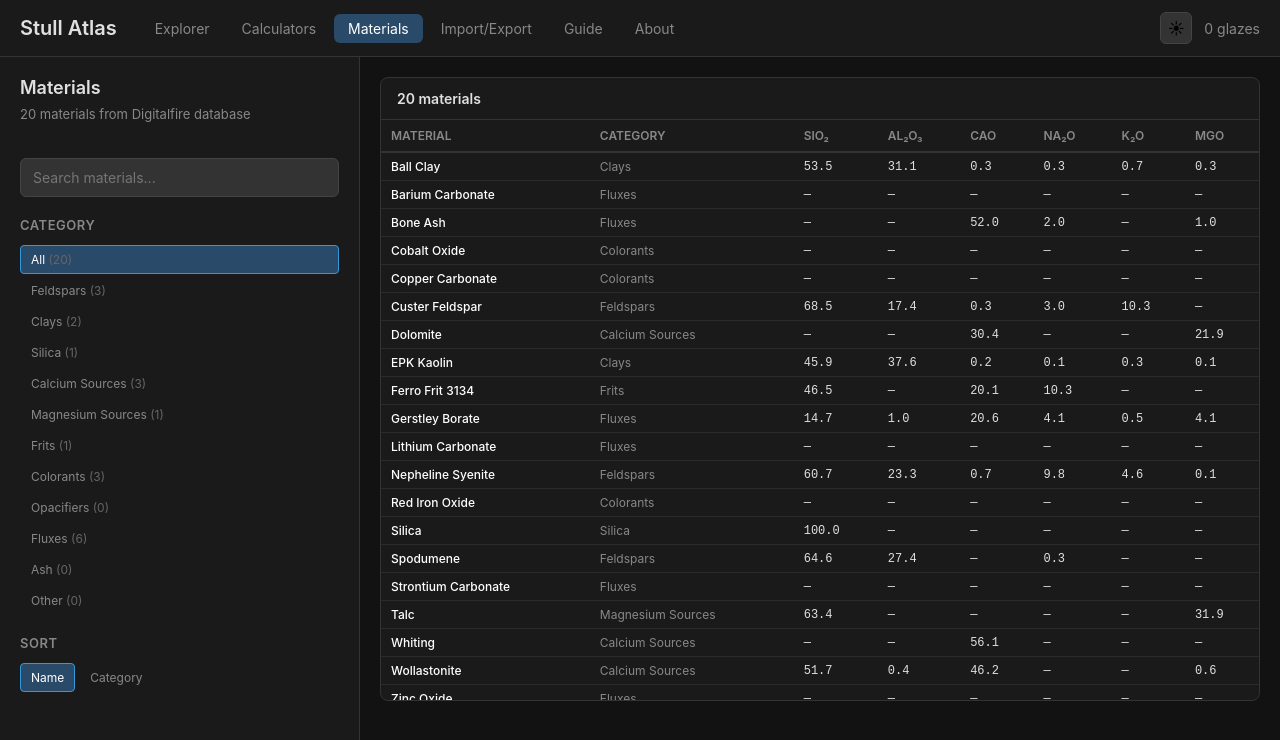
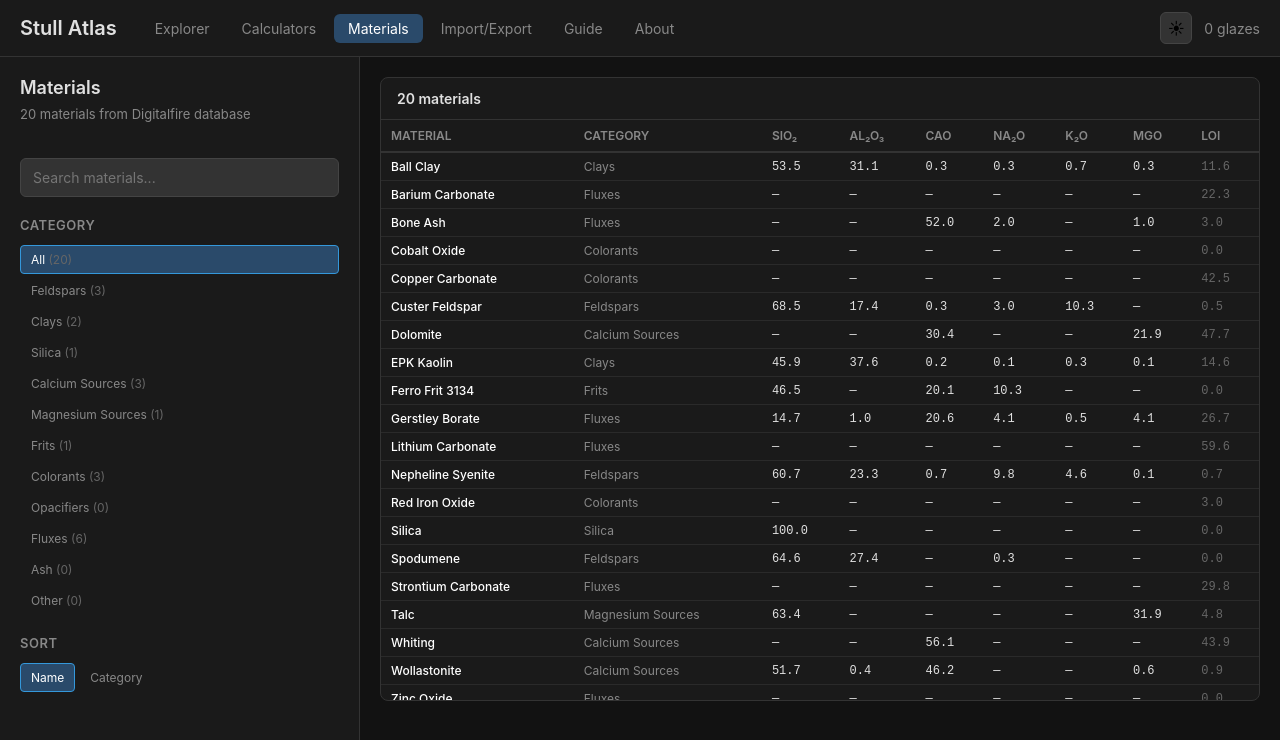
Before and after one commit to ryanlack616/stull-atlas, a React (Vite) app: page /#/materials in a window 1280 px wide. Shown: the top 740 px of the page. Built offline with nearby package versions, Linux system fonts and the light colour scheme.

Commit message:
add material database search improvements

```diff
--- a/src/infra/materials/materialDatabase.ts
+++ b/src/infra/materials/materialDatabase.ts
@@ -12,6 +12,7 @@
   private materials: Map<string, Material> = new Map()
   private aliases: Map<string, string> = new Map() // alias → canonical id
   private analyses: Map<string, Map<MaterialDatasetId, Record<OxideSymbol, number>>> = new Map()
+  private lois: Map<string, number> = new Map() // LOI per material
 
   constructor() {
     this.loadDigitalfire()
@@ -30,6 +31,11 @@
         category: mat.category,
         analyses: new Map(),
         defaultDataset: 'digitalfire_2024',
+        discontinued: mat.discontinued || false,
+      }
+
+      if (mat.loi !== undefined) {
+        this.lois.set(mat.id, mat.loi)
       }
 
       const analysis: Record<string, number> = {}
@@ -118,6 +124,10 @@
   getMaterialCount(): number {
     return this.materials.size
   }
+
+  getLoi(materialId: string): number | null {
+    return this.lois.get(materialId) ?? null
+  }
 }
 
 /** Singleton — eagerly created at import time */
--- a/src/pages/MaterialsPage.tsx
+++ b/src/pages/MaterialsPage.tsx
@@ -13,7 +13,8 @@
 
 const OXIDE_ORDER: OxideSymbol[] = [
   'SiO2', 'Al2O3', 'B2O3', 'Na2O', 'K2O', 'CaO', 'MgO',
-  'ZnO', 'BaO', 'SrO', 'Li2O', 'Fe2O3', 'TiO2', 'MnO', 'P2O5', 'SnO2', 'ZrO2'
+  'ZnO', 'BaO', 'SrO', 'Li2O', 'Fe2O3', 'TiO2', 'MnO', 'MnO2',
+  'P2O5', 'SnO2', 'ZrO2', 'CoO', 'CuO', 'Cr2O3', 'NiO', 'PbO'
 ]
 
 const CATEGORY_LABELS: Record<MaterialCategory, string> = {
@@ -154,18 +155,23 @@
                       <th>Na₂O</th>
                       <th>K₂O</th>
                       <th>MgO</th>
+                      <th>LOI</th>
                     </tr>
                   </thead>
                   <tbody>
                     {filtered.map(mat => {
                       const analysis = getAnalysis(mat)
+                      const loi = materialDatabase.getLoi(mat.id)
                       return (
                         <tr
                           key={mat.id}
                           onClick={() => setSelectedMaterial(mat)}
-                          style={{ cursor: 'pointer' }}
+                          style={{ cursor: 'pointer', opacity: mat.discontinued ? 0.6 : 1 }}
                         >
-                          <td style={{ color: 'var(--text-bright)', fontFamily: 'inherit', fontWeight: 500 }}>{mat.primaryName}</td>
+                          <td style={{ color: 'var(--text-bright)', fontFamily: 'inherit', fontWeight: 500 }}>
+                            {mat.primaryName}
+                            {mat.discontinued && <span style={{ marginLeft: 6, padding: '1px 5px', background: 'var(--accent-bg)', borderRadius: 3, fontSize: 10, color: 'var(--text-muted)' }}>discontinued</span>}
+                          </td>
                           <td style={{ color: 'var(--text-secondary)', fontFamily: 'inherit' }}>{CATEGORY_LABELS[mat.category] || mat.category}</td>
                           <td>{fmtOxide(analysis, 'SiO2')}</td>
                           <td>{fmtOxide(analysis, 'Al2O3')}</td>
@@ -173,6 +179,7 @@
                           <td>{fmtOxide(analysis, 'Na2O')}</td>
                           <td>{fmtOxide(analysis, 'K2O')}</td>
                           <td>{fmtOxide(analysis, 'MgO')}</td>
+                          <td style={{ color: 'var(--text-muted)' }}>{loi !== null ? loi.toFixed(1) : '—'}</td>
                         </tr>
                       )
                     })}
@@ -192,6 +199,7 @@
 /* Material Detail Panel */
 function MaterialDetail({ material, onClose }: { material: Material; onClose: () => void }) {
   const analysis = materialDatabase.getAnalysis(material.id, 'digitalfire_2024')
+  const loi = materialDatabase.getLoi(material.id)
 
   return (
     <div>
@@ -204,7 +212,10 @@
 
       <div className="results-panel" style={{ marginBottom: 16 }}>
         <div className="results-header">
-          <h3>{material.primaryName}</h3>
+          <h3>
+            {material.primaryName}
+            {material.discontinued && <span style={{ marginLeft: 8, padding: '2px 8px', background: '#7f1d1d', borderRadius: 4, fontSize: 11, color: '#fca5a5' }}>Discontinued</span>}
+          </h3>
           <span style={{ color: 'var(--text-secondary)', fontSize: 12 }}>{material.category}</span>
         </div>
         <div style={{ padding: 16 }}>
@@ -255,6 +266,21 @@
                     </tr>
                   )
                 })}
+                {loi !== null && loi > 0 && (
+                  <tr style={{ borderTop: '1px solid var(--border-secondary)' }}>
+                    <td style={{ fontFamily: 'inherit', color: 'var(--text-muted)' }}>LOI</td>
+                    <td style={{ color: 'var(--text-muted)' }}>{loi.toFixed(2)}</td>
+                    <td style={{ width: '50%' }}>
+                      <div style={{
+                        width: `${Math.min(loi, 100)}%`,
+                        height: 8,
+                        background: '#555',
+                        borderRadius: 4,
+                        minWidth: 2,
+                      }} />
+                    </td>
+                  </tr>
+                )}
               </tbody>
             </table>
           </div>
@@ -277,8 +303,10 @@
     Na2O: '#e74c3c', K2O: '#e67e22', CaO: '#f1c40f',
     MgO: '#1abc9c', ZnO: '#95a5a6', BaO: '#e91e63',
     Fe2O3: '#795548', TiO2: '#607d8b', Li2O: '#ff9800',
-    SrO: '#00bcd4', MnO: '#8bc34a', P2O5: '#ff5722',
-    SnO2: '#cddc39', ZrO2: '#009688',
+    SrO: '#00bcd4', MnO: '#8bc34a', MnO2: '#689f38', P2O5: '#ff5722',
+    SnO2: '#cddc39', ZrO2: '#009688', CoO: '#3f51b5',
+    CuO: '#00897b', Cu2O: '#26a69a', Cr2O3: '#43a047',
+    NiO: '#78909c', PbO: '#8d6e63',
   }
   return colors[oxide] || '#666'
 }
```
